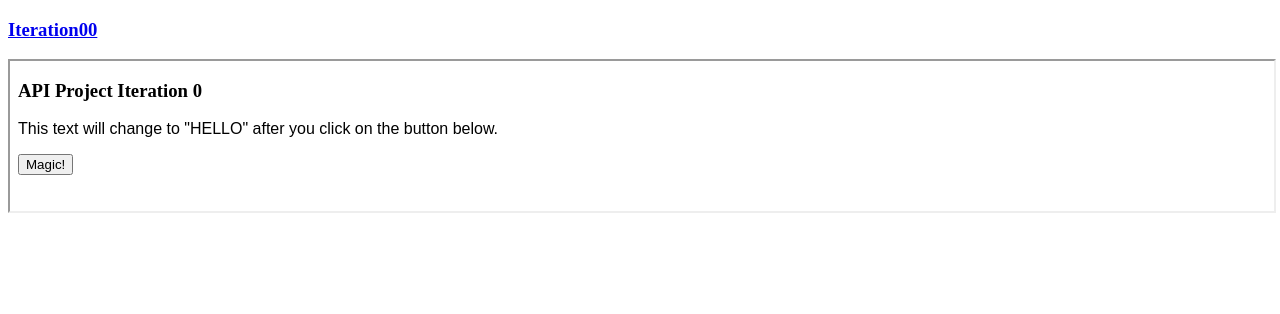
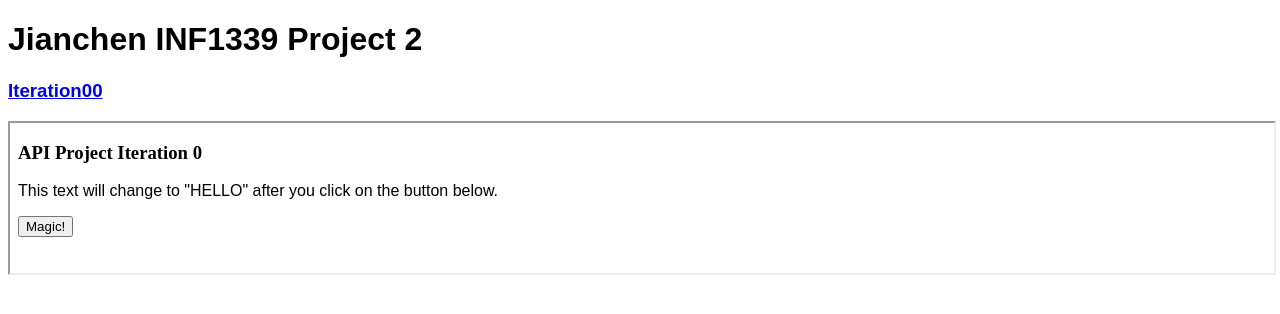
Before and after one commit to jianchenzhuuoft/INF1339-Project-2, a plain HTML site: page docs/index.html in a window 1280 px wide. Drawn offline with Linux system fonts and the light colour scheme.

Commit message:
Add files via upload

```diff
--- a/docs/index.html
+++ b/docs/index.html
@@ -4,9 +4,15 @@
 <head>
   <meta charset="utf-8">
   <title>Jianchen INF1339 Project 2</title>
+  <style media="screen">
+    body {
+      font-family: Arial, sans-serif;
+    }
+  </style>
 </head>
 
 <body>
+  <h1>Jianchen INF1339 Project 2</h1>
   <h3><a href="iteration00.html">Iteration00</a></h3>
   <iframe src="iteration00.html" height=auto width=100%></iframe>
 </body>
```
